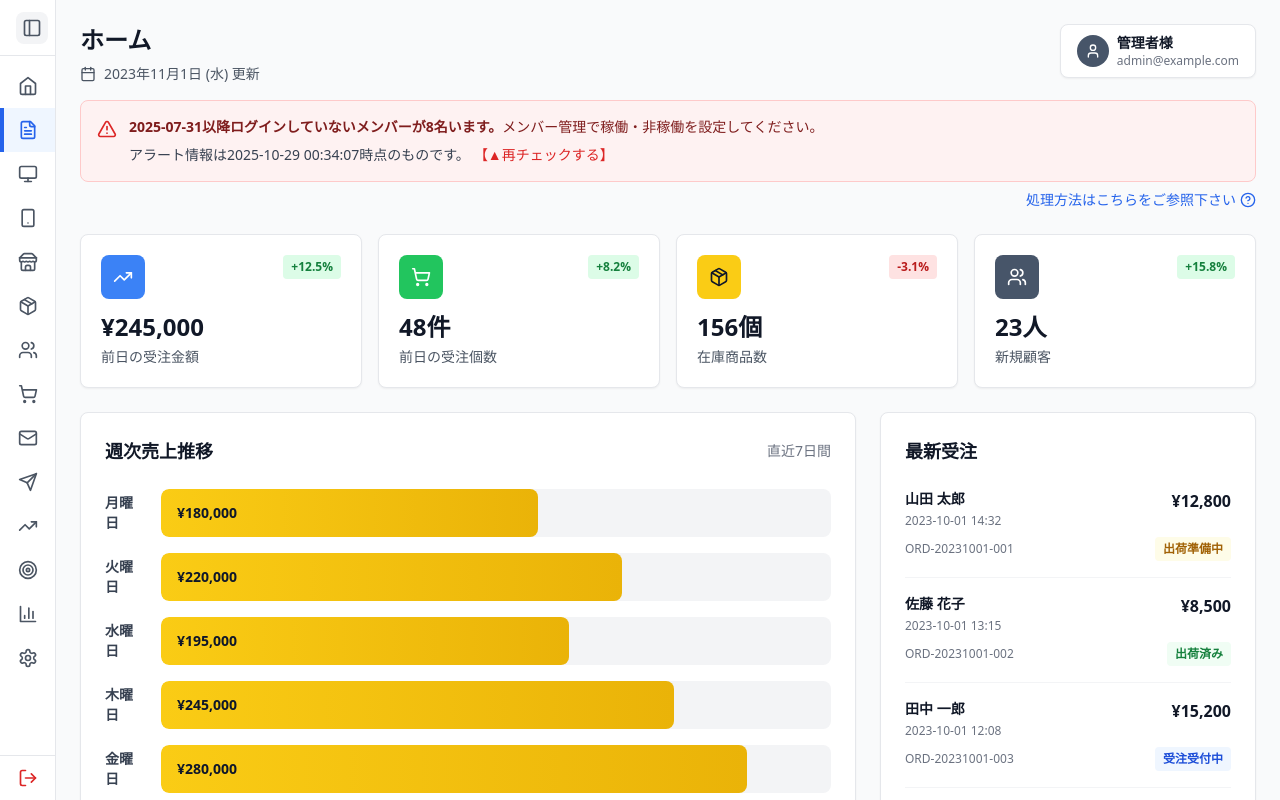
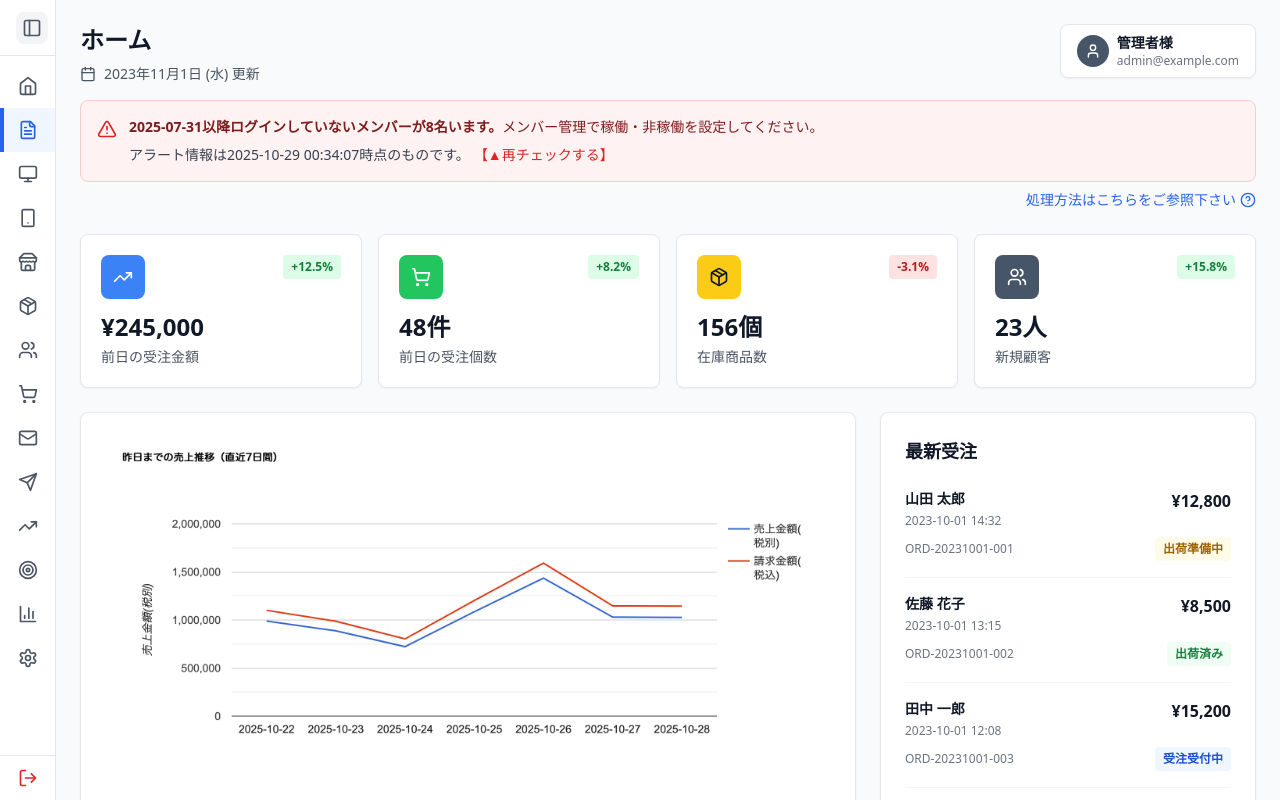
Before and after one commit to cocoro556/furugi-de-vaccine-design, a React (Vite) app: page / in a window 1280 px wide. Built offline with nearby package versions, Linux system fonts and the light colour scheme.

Commit message:
Updated Dashboard.tsx

```diff
--- a/src/components/admin/pages/Dashboard.tsx
+++ b/src/components/admin/pages/Dashboard.tsx
@@ -181,29 +181,11 @@ export default function Dashboard({ currentUser }: DashboardProps = {}) {
 
       <div className="grid grid-cols-1 lg:grid-cols-3 gap-6">
         <div className="lg:col-span-2 bg-white rounded-lg p-6 shadow-sm border border-gray-200">
-          <div className="flex items-center justify-between mb-6">
-            <h2 className="text-lg font-bold text-gray-900">週次売上推移</h2>
-            <span className="text-sm text-gray-500">直近7日間</span>
-          </div>
-          <div className="space-y-4">
-            {weeklyData.map((data) => (
-              <div key={data.day} className="flex items-center gap-4">
-                <div className="w-10 text-sm font-semibold text-gray-700">{data.day}曜日</div>
-                <div className="flex-1">
-                  <div className="h-12 bg-gray-100 rounded-lg overflow-hidden">
-                    <div
-                      className="h-full bg-gradient-to-r from-yellow-400 to-yellow-500 rounded-lg flex items-center px-4 transition-all"
-                      style={{ width: `${(data.amount / maxAmount) * 100}%` }}
-                    >
-                      <span className="text-sm font-semibold text-slate-900">
-                        ¥{data.amount.toLocaleString()}
-                      </span>
-                    </div>
-                  </div>
-                </div>
-              </div>
-            ))}
-          </div>
+          <img
+            src="/src/assets/image copy copy.png"
+            alt="昨日までの売上推移（直近7日間）"
+            className="w-full h-auto"
+          />
         </div>
 
         <div className="bg-white rounded-lg p-6 shadow-sm border border-gray-200">
```
